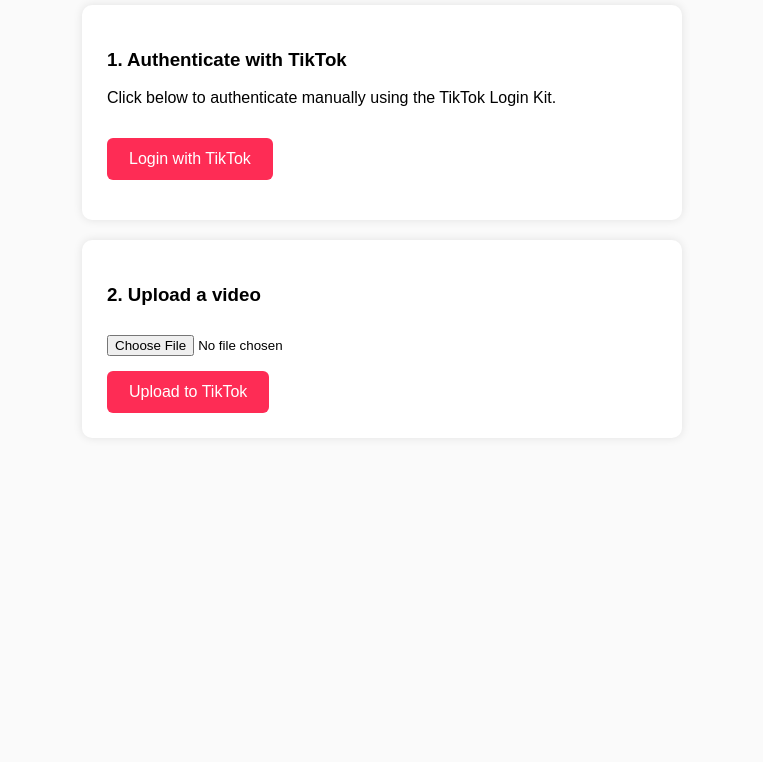
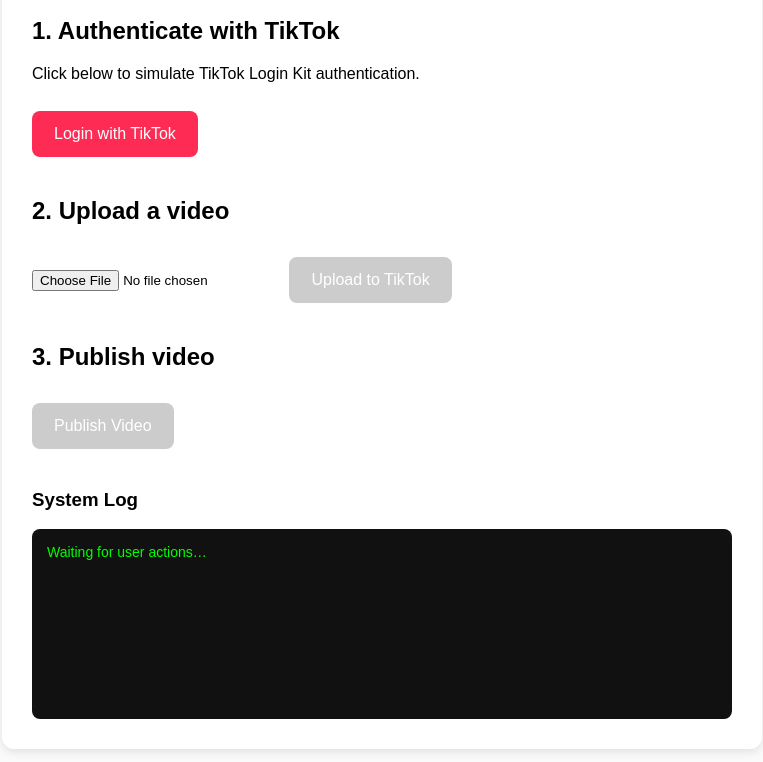
Before and after one commit to suomivisa/site, a plain HTML site: page tiktok_demo/index.html in a window 1280 px wide. Shown: the part 171-933 px from the top of the page, without its empty margins (258-1021 px from the left). Before the commit the page ends 800 px from the top, so only its background shows below. Drawn offline with Linux system fonts and the light colour scheme.

Commit message:
Updated demo

```diff
--- a/tiktok_demo/index.html
+++ b/tiktok_demo/index.html
@@ -3,101 +3,139 @@
 
 <head>
     <meta charset="UTF-8">
-    <title>Suomivisa TikTok Integration Demo</title>
+    <title>Suomivisa — TikTok App Demo</title>
     <meta name="viewport" content="width=device-width, initial-scale=1">
-
     <style>
         body {
             font-family: Arial, sans-serif;
             background: #fafafa;
-            padding: 40px;
-            max-width: 600px;
-            margin: auto;
+            margin: 0;
+            padding: 0;
+        }
+
+        .container {
+            max-width: 700px;
+            margin: 40px auto;
+            background: white;
+            padding: 30px;
+            border-radius: 12px;
+            box-shadow: 0 3px 10px rgba(0, 0, 0, 0.1);
         }
 
         h1 {
-            color: #111;
-        }
-
-        .box {
-            background: white;
-            border-radius: 10px;
-            padding: 25px;
-            margin-top: 20px;
-            box-shadow: 0 0 10px rgba(0, 0, 0, 0.1);
+            color: #fe2c55;
+            text-align: center;
         }
 
         button {
             background: #fe2c55;
             color: white;
             border: none;
-            padding: 12px 22px;
-            margin-top: 15px;
-            border-radius: 6px;
+            padding: 14px 22px;
+            border-radius: 8px;
+            font-size: 16px;
             cursor: pointer;
-            font-size: 16px;
+            margin-top: 12px;
         }
 
-        input[type=file] {
-            margin-top: 10px;
+        button:disabled {
+            background: #ccc;
         }
 
-        #status {
+        input[type="file"] {
             margin-top: 15px;
-            font-weight: bold;
-            color: #333;
+        }
+
+        .step {
+            margin-bottom: 40px;
+        }
+
+        .log {
+            background: #111;
+            color: #0f0;
+            padding: 15px;
+            height: 160px;
+            overflow-y: auto;
+            font-size: 14px;
+            border-radius: 8px;
+            white-space: pre-line;
         }
     </style>
 </head>
 
 <body>
-    <h1>Suomivisa — TikTok App Demo</h1>
-    <p>This demo shows the manual authentication and video upload flow required for TikTok API approval.</p>
 
-    <div class="box">
-        <h3>1. Authenticate with TikTok</h3>
-        <p>Click below to authenticate manually using the TikTok Login Kit.</p>
+    <div class="container">
+        <h1>Suomivisa — TikTok App Demo</h1>
+        <p>This demo simulates how users authenticate and upload videos through the TikTok API.</p>
 
-        <button onclick="startLogin()">Login with TikTok</button>
+        <!-- STEP 1 -->
+        <div class="step">
+            <h2>1. Authenticate with TikTok</h2>
+            <p>Click below to simulate TikTok Login Kit authentication.</p>
+            <button onclick="simulateLogin()">Login with TikTok</button>
+        </div>
 
-        <div id="status"></div>
-    </div>
+        <!-- STEP 2 -->
+        <div class="step">
+            <h2>2. Upload a video</h2>
+            <input type="file" id="videoFile" accept="video/*">
+            <button id="uploadBtn" onclick="simulateUpload()" disabled>Upload to TikTok</button>
+        </div>
 
-    <div class="box">
-        <h3>2. Upload a video</h3>
-        <input type="file" id="fileInput" accept="video/mp4,video/*"><br>
-        <button onclick="uploadVideo()">Upload to TikTok</button>
+        <!-- STEP 3 -->
+        <div class="step">
+            <h2>3. Publish video</h2>
+            <button id="publishBtn" onclick="simulatePublish()" disabled>Publish Video</button>
+        </div>
 
-        <div id="uploadStatus"></div>
+        <!-- LOG -->
+        <h3>System Log</h3>
+        <div class="log" id="logBox">Waiting for user actions…</div>
     </div>
 
     <script>
-        function startLogin() {
-            document.getElementById("status").innerHTML = "Redirecting to TikTok…";
+        const logBox = document.getElementById("logBox");
 
-            // Redirect do TikTok com o SEU client_id e callback real
-            window.location.href =
-                "https://www.tiktok.com/auth/authorize" +
-                "?client_id=sbaw75trizvy0udqol" +
-                "&response_type=code" +
-                "&scope=user.info.basic,video.upload,video.publish" +
-                "&redirect_uri=" + encodeURIComponent("https://suomivisa.com/rest/oauth2-credential/callback");
+        function log(msg) {
+            logBox.innerHTML += "\n" + msg;
+            logBox.scrollTop = logBox.scrollHeight;
         }
 
-        function uploadVideo() {
-            const file = document.getElementById("fileInput").files[0];
+        function simulateLogin() {
+            log("Opening TikTok Login Kit window...");
+            setTimeout(() => {
+                log("User authenticated successfully.");
+                document.getElementById("uploadBtn").disabled = false;
+                alert("TikTok login simulated successfully.");
+            }, 1500);
+        }
+
+        function simulateUpload() {
+            const file = document.getElementById("videoFile").files[0];
             if (!file) {
-                alert("Please choose a video first");
+                alert("Please select a video first.");
                 return;
             }
 
-            document.getElementById("uploadStatus").innerHTML =
-                "Uploading video to TikTok… (demo mode)";
+            log(`Uploading video: ${file.name}`);
+            document.getElementById("uploadBtn").disabled = true;
 
             setTimeout(() => {
-                document.getElementById("uploadStatus").innerHTML =
-                    "✔️ Video uploaded successfully (demo simulation)";
-            }, 1500);
+                log("Video uploaded. Draft ID: DRAFT_29X7AJQ1F");
+                document.getElementById("publishBtn").disabled = false;
+                alert("Video uploaded (simulated).");
+            }, 2000);
+        }
+
+        function simulatePublish() {
+            log("Publishing video...");
+            document.getElementById("publishBtn").disabled = true;
+
+            setTimeout(() => {
+                log("Video published successfully! TikTok Video ID: 928374923874");
+                alert("Video published (simulated).");
+            }, 2000);
         }
     </script>
 
```
